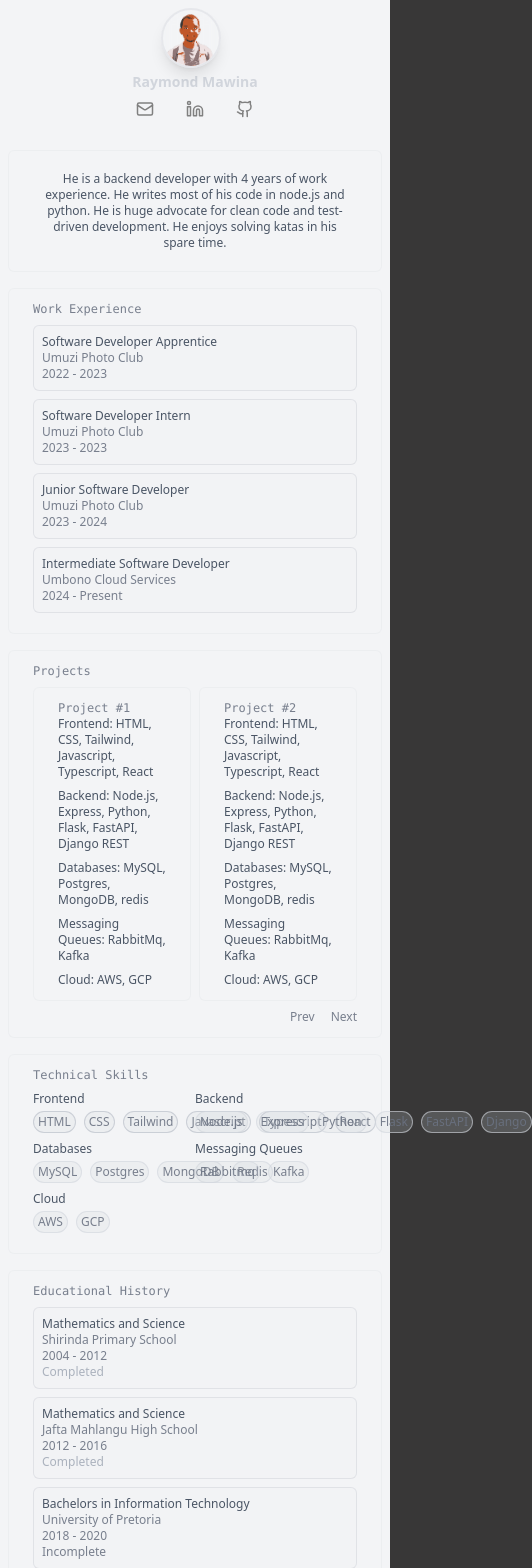
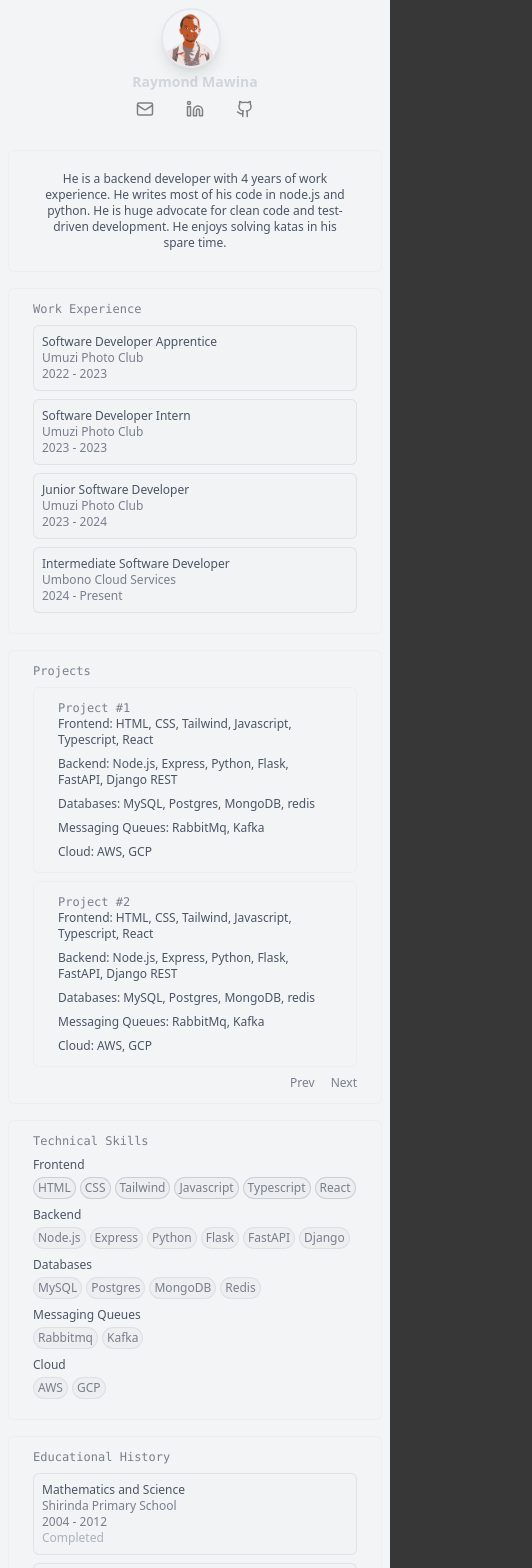
Before and after one commit to mfanaKoPitori/portfolio, a Next.js app: page / in a window 390 px wide. Shown: the top 1568 px of the page, 532 px wide, since content can reach past the window. Built offline with nearby package versions, Linux system fonts and the light colour scheme; no server answers.

Commit message:
fix: responsive transition glitches

```diff
--- a/components/About/Presentation.tsx
+++ b/components/About/Presentation.tsx
@@ -69,10 +69,10 @@ const Presentation: React.FC<AboutProps> = ({ educationInfo, workExperienceInfo
 
         <section className="rounded-md border border-gray-300/20 py-3 px-6 text-gray-500/90 bg-gray-100/10">
           <h1 className="font-mono">Projects</h1>
-          <section className="flex space-x-2 py-2">
-            <section className="rounded-md border border-gray-300/20 py-3 px-6 text-gray-500/90 bg-gray-100/10 w-1/2">
+          <section className="columns-1 flex flex-col md:columns-2 md:flex md:flex-row gap-x-2 py-2 gap-y-2">
+            <section className="rounded-md border border-gray-300/20 py-3 px-6 text-gray-500/90 bg-gray-100/10 w-full md:w-1/2">
               <h1 className="font-mono">Project #1</h1>
-              <section className="flex flex-col space-y-2 text-gray-600">
+              <section className="flex flex-col gap-y-2 text-gray-600">
                 <p>Frontend: HTML, CSS, Tailwind,  Javascript, Typescript, React</p>
                 <p>Backend: Node.js, Express, Python, Flask, FastAPI, Django REST</p>
                 <p>Databases: MySQL, Postgres, MongoDB, redis</p>
@@ -81,9 +81,9 @@ const Presentation: React.FC<AboutProps> = ({ educationInfo, workExperienceInfo
               </section>
             </section>
 
-            <section className="rounded-md border border-gray-300/20 py-3 px-6 text-gray-500/90 bg-gray-100/10 w-1/2">
+            <section className="rounded-md border border-gray-300/20 py-3 px-6 text-gray-500/90 bg-gray-100/10 w-full md:w-1/2">
               <h1 className="font-mono">Project #2</h1>
-              <section className="flex flex-col space-y-2 text-gray-600">
+              <section className="flex flex-col gap-y-2 text-gray-600">
                 <p>Frontend: HTML, CSS, Tailwind,  Javascript, Typescript, React</p>
                 <p>Backend: Node.js, Express, Python, Flask, FastAPI, Django REST</p>
                 <p>Databases: MySQL, Postgres, MongoDB, redis</p>
@@ -100,10 +100,10 @@ const Presentation: React.FC<AboutProps> = ({ educationInfo, workExperienceInfo
 
         <section className="rounded-md border border-gray-300/20 py-3 px-6 text-gray-500/90 bg-gray-100/10">
           <h1 className="font-mono">Technical Skills</h1>
-          <section className="grid grid-cols-2 my-2 space-y-2">
+          <section className="grid md:grid-cols-2 my-2 space-y-2">
             <section className="grid space-y-1">
               <p className="w-fit text-gray-600">Frontend</p>
-              <section className="flex space-x-2">
+              <section className="flex flex-wrap gap-x-1 gap-y-1">
                 <p className="bg-gray-300/20 border-1 border-gray-400/40 rounded-full px-1 py-0.5">HTML</p>
                 <p className="bg-gray-300/20 border-1 border-gray-400/40 rounded-full px-1 py-0.5">CSS</p>
                 <p className="bg-gray-300/20 border-1 border-gray-400/40 rounded-full px-1 py-0.5">Tailwind</p>
@@ -115,19 +115,19 @@ const Presentation: React.FC<AboutProps> = ({ educationInfo, workExperienceInfo
 
             <section className="grid space-y-1">
               <p className="w-fit text-gray-600">Backend</p>
-              <section className="flex space-x-2">
-                <p className="bg-gray-300/20 border-1 border-gray-300/60 rounded-full px-1 py-0.5">Node.js</p>
-                <p className="bg-gray-300/20 border-1 border-gray-300/60 rounded-full px-1 py-0.5">Express</p>
-                <p className="bg-gray-300/20 border-1 border-gray-300/60 rounded-full px-1 py-0.5">Python</p>
-                <p className="bg-gray-300/20 border-1 border-gray-300/60 rounded-full px-1 py-0.5">Flask</p>
-                <p className="bg-gray-300/20 border-1 border-gray-300/60 rounded-full px-1 py-0.5">FastAPI</p>
-                <p className="bg-gray-300/20 border-1 border-gray-300/60 rounded-full px-1 py-0.5">Django</p>
+              <section className="flex flex-wrap gap-x-1 gap-y-1">
+                <p className="bg-gray-300/20 border border-gray-300/60 rounded-full px-1 py-0.5">Node.js</p>
+                <p className="bg-gray-300/20 border border-gray-300/60 rounded-full px-1 py-0.5">Express</p>
+                <p className="bg-gray-300/20 border border-gray-300/60 rounded-full px-1 py-0.5">Python</p>
+                <p className="bg-gray-300/20 border border-gray-300/60 rounded-full px-1 py-0.5">Flask</p>
+                <p className="bg-gray-300/20 border border-gray-300/60 rounded-full px-1 py-0.5">FastAPI</p>
+                <p className="bg-gray-300/20 border border-gray-300/60 rounded-full px-1 py-0.5">Django</p>
               </section>
             </section>
 
             <section className="grid space-y-1">
               <p className="w-fit text-gray-600">Databases</p>
-              <section className="flex space-x-2">
+              <section className="flex flex-wrap gap-x-1 gap-y-1">
                 <p className="bg-gray-300/20 border-1 border-gray-300/60 rounded-full px-1 py-0.5">MySQL</p>
                 <p className="bg-gray-300/20 border-1 border-gray-300/60 rounded-full px-1 py-0.5">Postgres</p>
                 <p className="bg-gray-300/20 border-1 border-gray-300/60 rounded-full px-1 py-0.5">MongoDB</p>
@@ -137,7 +137,7 @@ const Presentation: React.FC<AboutProps> = ({ educationInfo, workExperienceInfo
 
             <section className="grid space-y-1">
               <p className="w-fit text-gray-600">Messaging Queues</p>
-              <section className="flex space-x-2">
+              <section className="flex flex-wrap gap-x-1 gap-y-1">
                 <p className="bg-gray-300/20 border-1 border-gray-300/60 rounded-full px-1 py-0.5">Rabbitmq</p>
                 <p className="bg-gray-300/20 border-1 border-gray-300/60 rounded-full px-1 py-0.5">Kafka</p>
               </section>
@@ -145,7 +145,7 @@ const Presentation: React.FC<AboutProps> = ({ educationInfo, workExperienceInfo
 
             <section className="grid space-y-1">
               <p className="w-fit text-gray-600">Cloud</p>
-              <section className="flex space-x-2">
+              <section className="flex flex-wrap gap-x-1 gap-y-1">
                 <p className="bg-gray-300/20 border-1 border-gray-300/60 rounded-full px-1 py-0.5">AWS</p>
                 <p className="bg-gray-300/20 border-1 border-gray-300/60 rounded-full px-1 py-0.5">GCP</p>
               </section>
```
